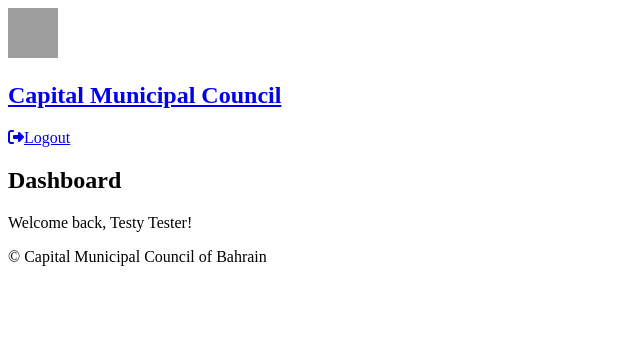
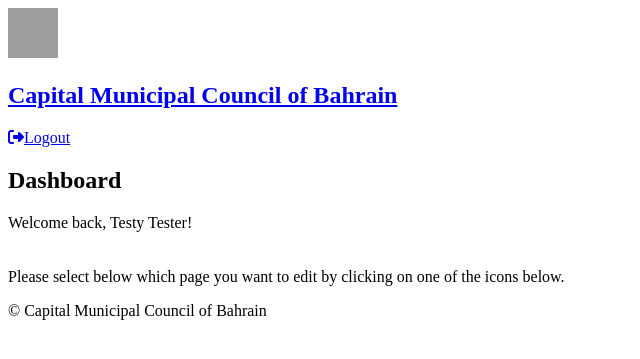
Before and after one commit to noonz66/CMC-Project-for-499-Website, a PHP site: page /home.php in a window 1280 px wide. Shown: the top 359 px of the page, without its empty margins (0-640 px from the left). Run offline with PHP 8.4, Linux system fonts and the light colour scheme; a user stored in the database is signed in; some libraries are stand-ins or nearby versions; grey boxes are pictures that could not be loaded.

Commit message:
slight edit home page

```diff
--- a/php/home.php
+++ b/php/home.php
@@ -22,14 +22,17 @@
         <div>
             <a href="../php/home.php">
                 <img class="whiteback" src="../assets/logo.svg" alt="Capital Municipal Council" width="50px" height="50px">
-                <h1>Capital Municipal Council</h1>
+                <h1>Capital Municipal Council of Bahrain</h1>
             </a>
             <a href="../php/logout.php"><i class="fas fa-sign-out-alt"></i>Logout</a>
         </div>
     </nav>
     <div class="content">
         <h2>Dashboard</h2>
-        <p>Welcome back, <?= $_SESSION['fname'] ?>!</p>
+        <p>Welcome back, <?= $_SESSION['fname'] ?>!
+            <br><br><br>
+            Please select below which page you want to edit by clicking on one of the icons below.
+        </p>
     </div>
     <div class="footer">
         <p>&copy Capital Municipal Council of Bahrain</p>
```
